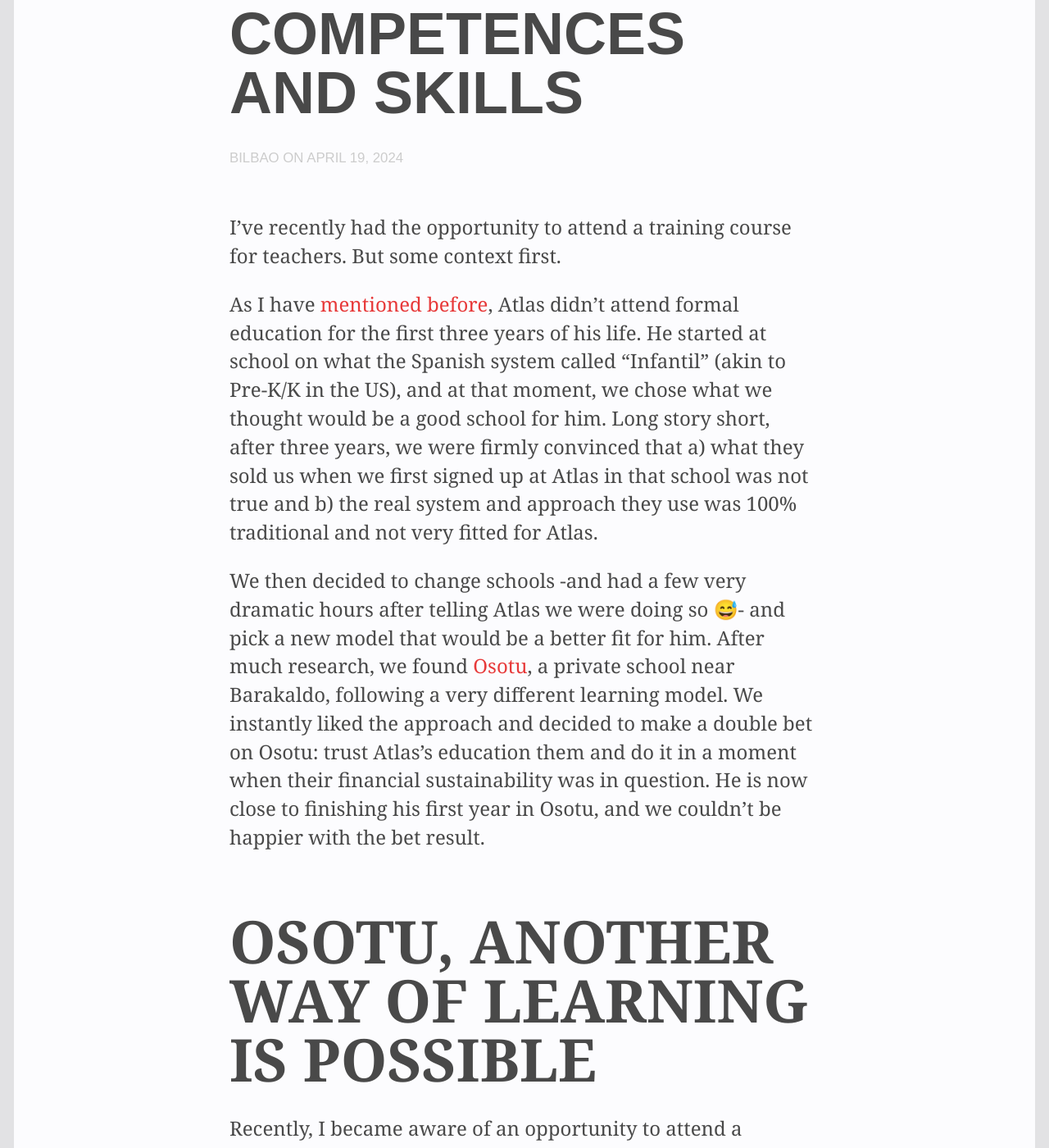
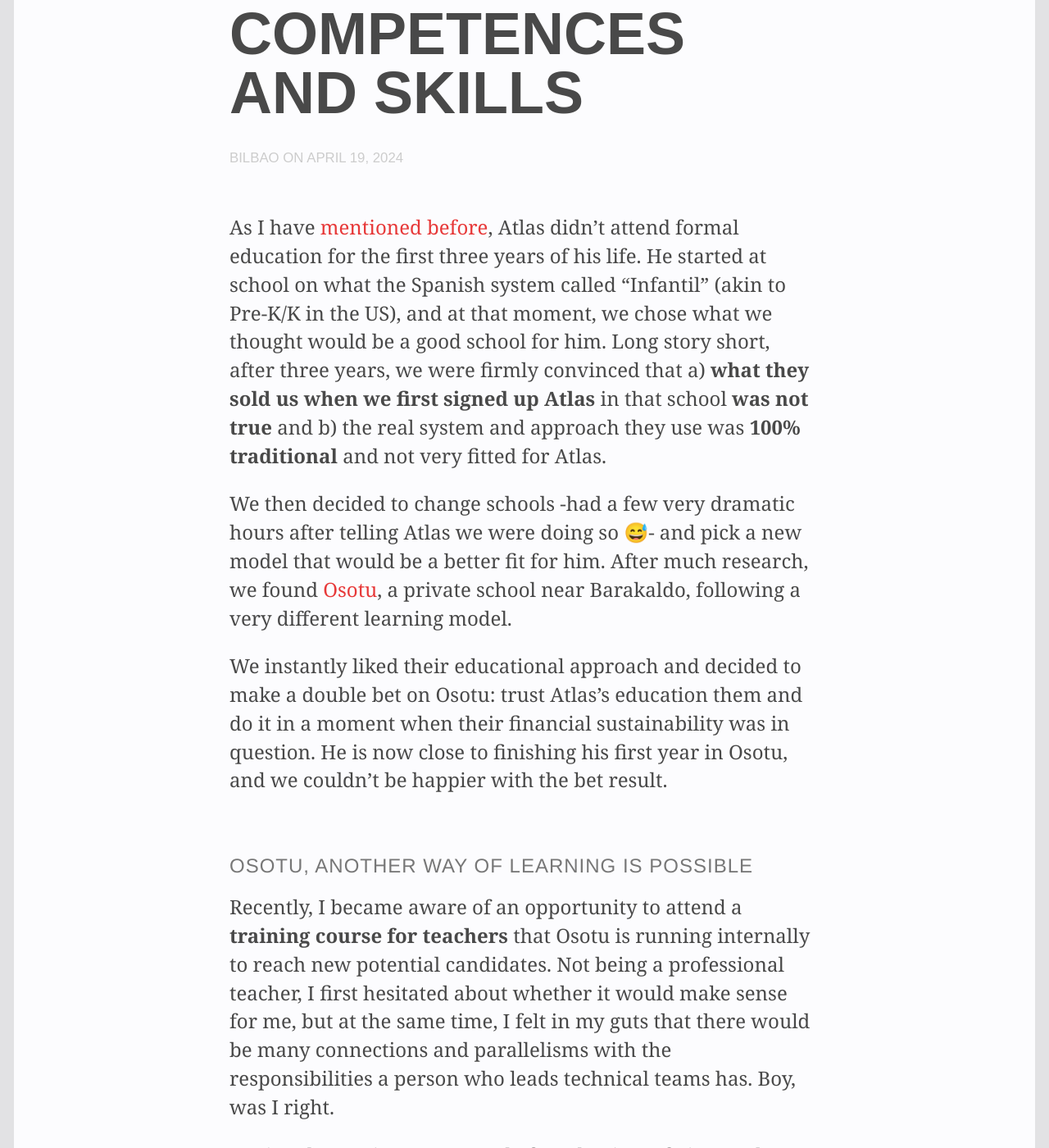
Before and after one commit to aitor/aitor.github.com, a Jekyll site: the page built from _posts/2024-04-19-Osotu-learning-session-one.md, in a window 1280 px wide and 1400 px high, scrolled down 205 px. Shown: the whole window at 82% size. Built offline with Jekyll 4.4.1, drawn with Linux system fonts in a browser that asks for light colours; nearby versions of some CDN libraries; some of the changed text lies outside the part shown.

Commit message:
feat(posts): Post update

```diff
--- a/_posts/2024-04-19-Osotu-learning-session-one.md
+++ b/_posts/2024-04-19-Osotu-learning-session-one.md
@@ -5,15 +5,15 @@
 place: Bilbao
 ---
 
-I've recently had the opportunity to attend a training course for teachers. But some context first.
+As I have [mentioned before](https://aitor.is/writing-on/atlas), Atlas didn't attend formal education for the first three years of his life. He started at school on what the Spanish system called "Infantil" (akin to Pre-K/K in the US), and at that moment, we chose what we thought would be a good school for him. Long story short, after three years, we were firmly convinced that a) **what they sold us when we first signed up Atlas** in that school **was not true** and b) the real system and approach they use was **100% traditional** and not very fitted for Atlas.
 
-As I have [mentioned before](https://aitor.is/writing-on/atlas), Atlas didn't attend formal education for the first three years of his life. He started at school on what the Spanish system called "Infantil" (akin to Pre-K/K in the US), and at that moment, we chose what we thought would be a good school for him. Long story short, after three years, we were firmly convinced that a) what they sold us when we first signed up at Atlas in that school was not true and b) the real system and approach they use was 100% traditional and not very fitted for Atlas.
+We then decided to change schools -had a few very dramatic hours after telling Atlas we were doing so 😅- and pick a new model that would be a better fit for him. After much research, we found [Osotu](https://osotu.org/), a private school near Barakaldo, following a very different learning model.
 
-We then decided to change schools -and had a few very dramatic hours after telling Atlas we were doing so 😅- and pick a new model that would be a better fit for him. After much research, we found [Osotu](https://osotu.org/), a private school near Barakaldo, following a very different learning model. We instantly liked the approach and decided to make a double bet on Osotu: trust Atlas's education them and do it in a moment when their financial sustainability was in question. He is now close to finishing his first year in Osotu, and we couldn't be happier with the bet result.
+We instantly liked their educational approach and decided to make a double bet on Osotu: trust Atlas's education them and do it in a moment when their financial sustainability was in question. He is now close to finishing his first year in Osotu, and we couldn't be happier with the bet result.
 
-# Osotu, another way of learning is possible
+## Osotu, another way of learning is possible
 
-Recently, I became aware of an opportunity to attend a training course for teachers that Osotu is running internally to reach new potential candidates. Not being a professional teacher, I first hesitated about whether it would make sense for me, but at the same time, I felt in my guts that there would be many connections and parallelisms with the responsibilities a person who leads technical teams has. Boy, was I right.
+Recently, I became aware of an opportunity to attend a **training course for teachers** that Osotu is running internally to reach new potential candidates. Not being a professional teacher, I first hesitated about whether it would make sense for me, but at the same time, I felt in my guts that there would be many connections and parallelisms with the responsibilities a person who leads technical teams has. Boy, was I right.
 
 During the session, I constantly found points of view and principles that are valuable for any team member, especially if the raw material of your work is knowledge, as happens in software development and startups. Here are some notes on the first session of the first module.
 
```
